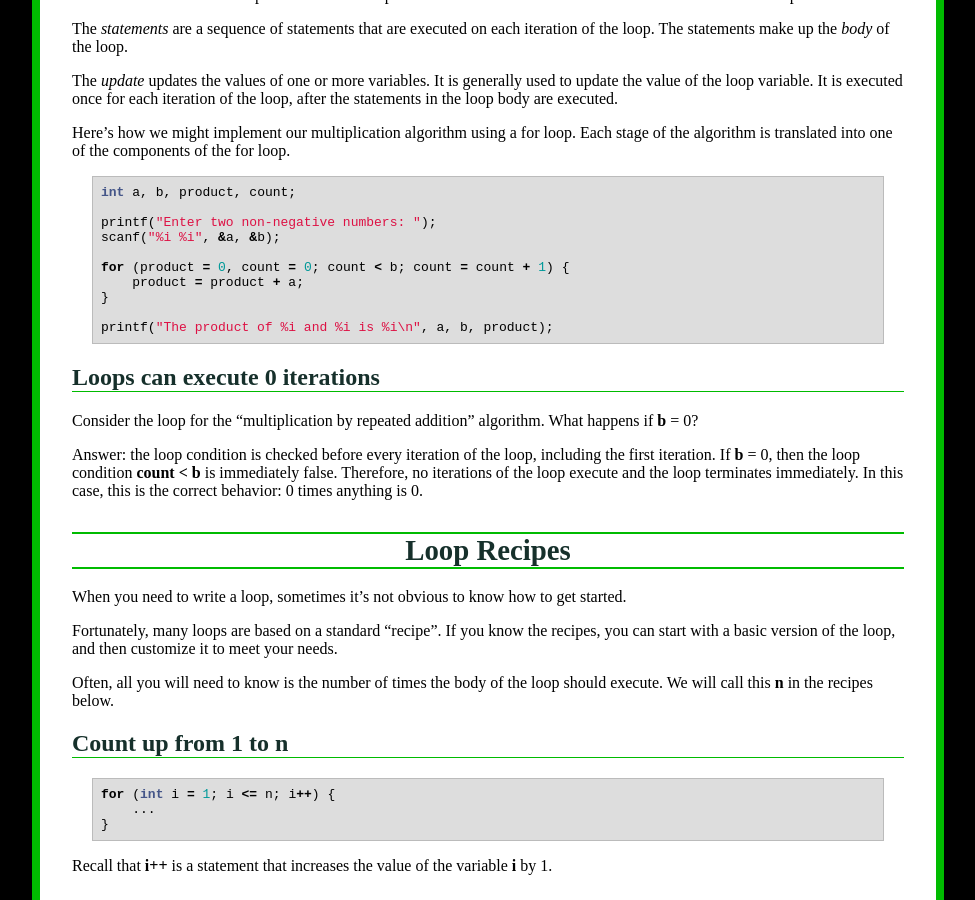
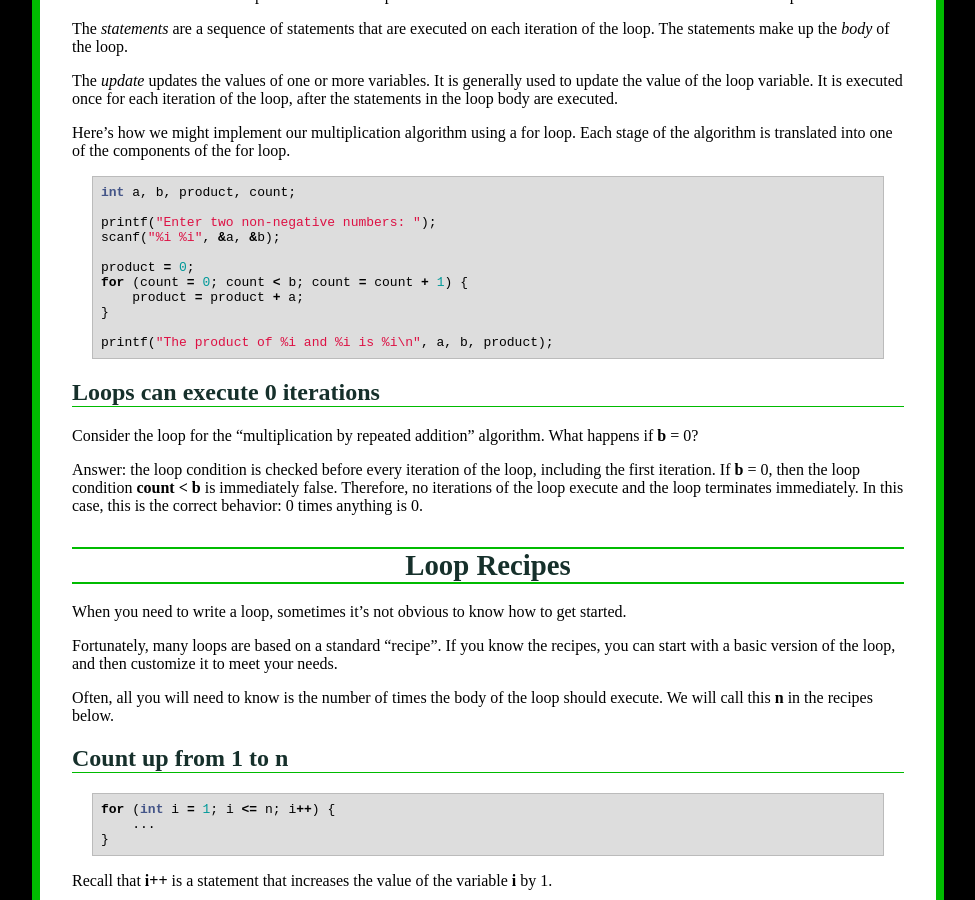
Before and after one commit to ycpcs/cs101-spring2019, a Jekyll site: the page built from lectures/lecture06.md, in a window 1280 px wide and 900 px high, scrolled down 1496 px. Shown: the whole window, without its empty margins (152-1127 px from the left). Built offline with Jekyll 4.4.1, drawn with Linux system fonts in a browser that asks for light colours.

Commit message:
update loop code
update loop code

```diff
--- a/lectures/lecture06.md
+++ b/lectures/lecture06.md
@@ -73,7 +73,8 @@ int a, b, product, count;
 printf("Enter two non-negative numbers: ");
 scanf("%i %i", &a, &b);
 
-for (product = 0, count = 0; count < b; count = count + 1) {
+product = 0;
+for (count = 0; count < b; count = count + 1) {
     product = product + a;
 }
 
```
